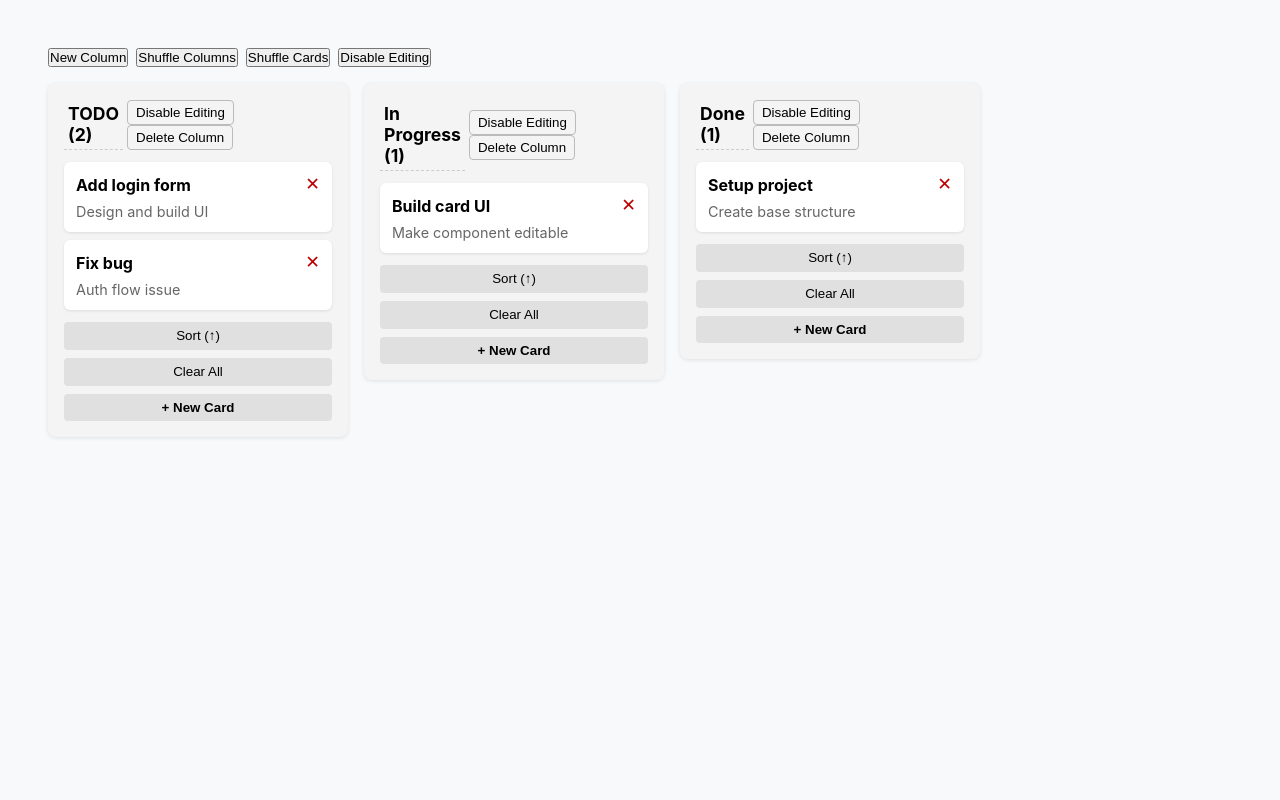
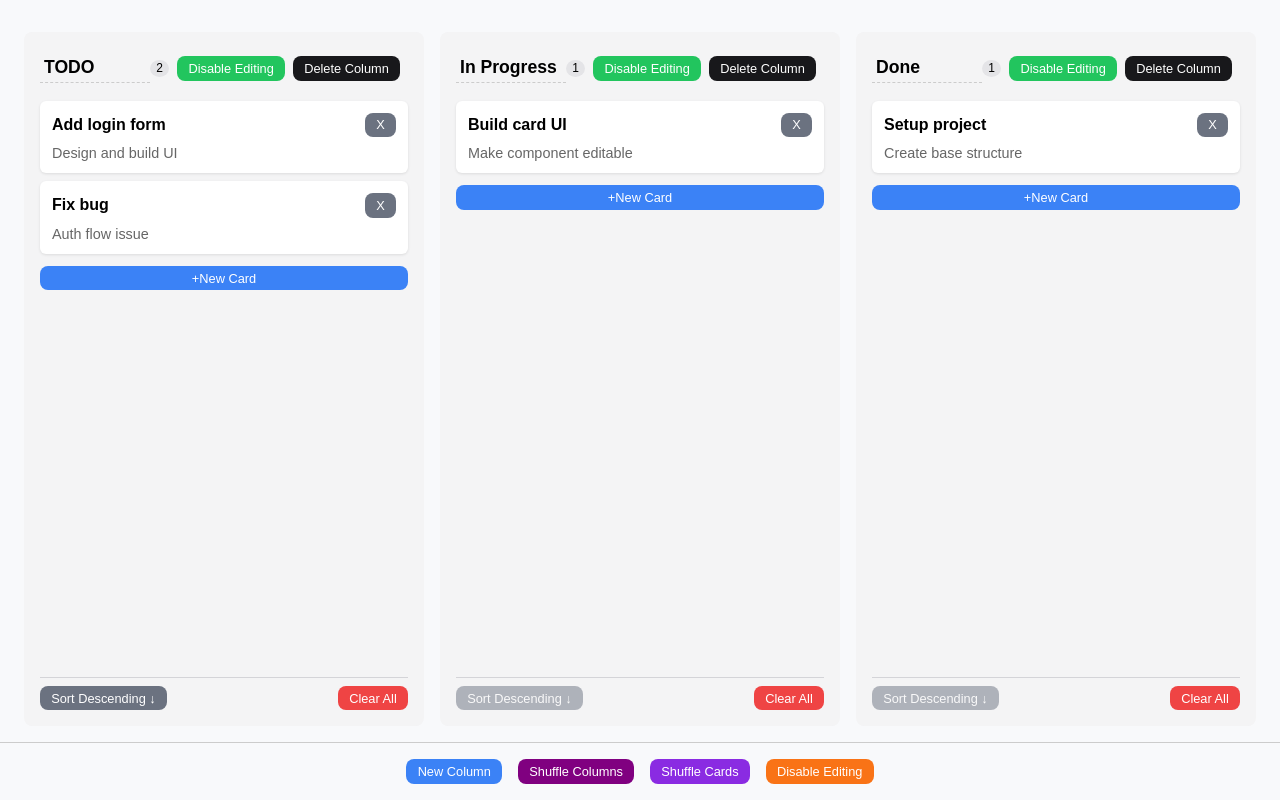
Before and after one commit to RodionCoach/test_bankingbad_vue, a Vue app: page / in a window 1280 px wide. Built offline with nearby package versions, Linux system fonts and the light colour scheme.

Commit message:
feat: add sort, card counter, styles improving

```diff
--- a/App.vue
+++ b/App.vue
@@ -1,6 +1,6 @@
 <template>
   <div class="app">
-    <Board title="TODO" cards="[]" />
+    <Board />
   </div>
 </template>
 
@@ -10,9 +10,7 @@ import Board from './modules/views/Board.vue'
 
 <style>
 .app {
-  padding: 2rem;
-  font-family: 'Inter', sans-serif;
+  font-family: sans-serif;
   background-color: #f8f9fb;
-  min-height: 100vh;
 }
 </style>
--- /dev/null
+++ b/components/actionButton/ActionButton.vue
@@ -0,0 +1,53 @@
+<template>
+    <button class="action-button" :style="{
+        backgroundColor: colorMap[color] || colorMap.gray,
+    }">
+        {{ label }}
+        <slot />
+    </button>
+</template>
+
+<script setup>
+defineProps({
+    label: String,
+    color: {
+        type: String,
+        default: 'gray'
+    }
+});
+
+const colorMap = {
+    blue: '#3b82f6',
+    red: '#ef4444',
+    green: '#22c55e',
+    orange: '#f97316',
+    black: '#18181b',
+    gray: '#6b7280',
+    purple: '#800080',
+    blueViolet: '#8a2be2'
+};
+
+</script>
+
+<style scoped>
+.action-button {
+    font-size: 0.8rem;
+    font-weight: 500;
+    padding: 0.3rem 0.7rem;
+    border-radius: 8px;
+    cursor: pointer;
+    border: none;
+    transition: background-color 0.2s ease;
+    white-space: nowrap;
+    color: white;
+}
+
+.action-button:hover {
+    opacity: 0.8;
+}
+
+.action-button:disabled {
+    opacity: 0.5;
+    cursor: initial;
+}
+</style>
--- a/index.html
+++ b/index.html
@@ -3,7 +3,7 @@
 <head>
   <meta charset="UTF-8">
   <meta name="viewport" content="width=device-width, initial-scale=1.0">
-  <title>Vue</title>
+  <title>Banking</title>
 </head>
 <body>
   <div id="app"></div>
--- a/modules/components/BoardColumn/BoardColumn.vue
+++ b/modules/components/BoardColumn/BoardColumn.vue
@@ -1,92 +1,74 @@
 <template>
   <div class="board-column">
     <div class="column-header">
-      <div class="column-title" :contenteditable="!column.disabled" @blur="emitTitle"
-        @keydown.enter.prevent="emitTitle">
-        {{ column.title }} ({{ column.cards.length }})
+      <div class="column-title" :contenteditable="editable" @blur="$emit('update-column-title', $event)"
+        @keydown.enter.prevent="$emit('update-column-title', $event)">
+        {{ title }}
       </div>
-      <div class="column-actions">
-        <button @click="$emit('toggle-disable')">
-          {{ column.disabled ? 'Enable Editing' : 'Disable Editing' }}
-        </button>
-        <button @click="$emit('delete-column')">Delete Column</button>
+      <span class="count">{{ cards.length }}</span>
+      <div class="column-controls">
+        <ActionButton :label="editable ? 'Disable Editing' : 'Unlock Column'" :color="editable ? 'green' : 'orange'"
+          @click="$emit('toggle-editing')" />
+        <ActionButton label="Delete Column" color="black" @click="$emit('delete-column')" />
       </div>
     </div>
 
     <div class="cards">
-      <Card v-for="card in sortedCards" :key="card.id" :card="card" :editingEnabled="!column.disabled"
-        @update="card => $emit('update-card', { cardId: card.id, ...card })"
-        @delete="cardId => $emit('delete-card', cardId)" />
+      <Card v-for="card in cards" :key="card.id" :card="card" :editable="editable"
+        @update="$emit('update-card', $event)" @delete="$emit('delete-card', $event)" />
+    </div>
+
+    <div v-if="editable" class="new-card">
+      <ActionButton class="new-card-button" label="+New Card" color="blue" @click="$emit('add-card')" />
     </div>
 
     <div class="column-footer">
-      <button @click="toggleSort">
-        Sort ({{ sortOrder === 'asc' ? '↑' : '↓' }})
-      </button>
-      <button @click="$emit('clear-cards')">Clear All</button>
-      <button class="add-card" @click="$emit('add-card')" :disabled="column.disabled">
-        + New Card
-      </button>
+      <ActionButton :disabled="cards.length < 2 || !editable"
+        :label="`Sort ${sortOrder === SORT_ASC_KEY ? 'Descending ↓' : 'Ascending ↑'}`"
+        @click="$emit('sort-cards', !(sortOrder === SORT_ASC_KEY))" />
+      <ActionButton :disabled="!editable" label="Clear All" color="red" @click="$emit('clear-cards')" />
     </div>
   </div>
 </template>
 
 <script setup>
-import { computed, ref } from 'vue'
-import Card from '../Card/Card.vue'
+import Card from '../Card/Card.vue';
+import ActionButton from '../../../components/actionButton/ActionButton.vue';
+import { SORT_ASC_KEY } from '../../utils/constants';
 
-const props = defineProps({
-  column: Object
-})
+defineProps({
+  title: String,
+  cards: Array,
+  editable: Boolean,
+  sortOrder: String,
+});
 
-const emit = defineEmits([
-  'update-column',
-  'delete-column',
+defineEmits([
   'add-card',
   'update-card',
   'delete-card',
+  'update-column-title',
+  'delete-column',
+  'sort-cards',
   'clear-cards',
-  'toggle-disable'
-])
-
-const sortOrder = ref('asc')
-
-const toggleSort = () => {
-  sortOrder.value = sortOrder.value === 'asc' ? 'desc' : 'asc'
-}
-
-const sortedCards = computed(() => {
-  return [...props.column.cards].sort((a, b) => {
-    const result = a.title.localeCompare(b.title)
-    return sortOrder.value === 'asc' ? result : -result
-  })
-})
-
-const emitTitle = (e) => {
-  const fullText = e.target.innerText
-  const stripped = fullText.replace(/\(\d+\)$/, '').trim()
-  if (stripped && stripped !== props.column.title) {
-    emit('update-column', stripped)
-  } else {
-    e.target.innerText = `${props.column.title} (${props.column.cards.length})`
-  }
-}
+  'toggle-editing',
+]);
 </script>
 
 <style scoped>
 .board-column {
-  background: #f4f4f4;
+  background: #f4f4f5;
+  border-radius: 0.5rem;
   padding: 1rem;
-  width: 300px;
-  border-radius: 8px;
-  box-shadow: 0 1px 4px rgba(0, 0, 0, 0.1);
   display: flex;
   flex-direction: column;
   gap: 0.75rem;
+  min-width: 400px;
 }
 
 .column-header {
   display: flex;
+  flex-wrap: wrap;
   justify-content: space-between;
   align-items: center;
 }
@@ -101,13 +83,17 @@ const emitTitle = (e) => {
   flex: 1;
 }
 
-.column-actions button {
-  margin-left: 0.25rem;
-  background: transparent;
-  border: 1px solid #bbb;
-  border-radius: 4px;
-  padding: 0.25rem 0.5rem;
-  cursor: pointer;
+.count {
+  background: #e4e4e7;
+  padding: 0.1rem 0.4rem;
+  border-radius: 50%;
+  font-size: 0.75rem;
+}
+
+.column-controls {
+  display: flex;
+  margin: 0.5rem;
+  gap: 0.5rem;
 }
 
 .cards {
@@ -118,20 +104,19 @@ const emitTitle = (e) => {
 
 .column-footer {
   display: flex;
-  flex-direction: column;
+  justify-content: space-between;
+  flex-wrap: wrap;
   gap: 0.5rem;
+  margin-top: auto;
+  padding-top: 0.5rem;
+  border-top: 1px solid #d4d4d8;
 }
 
-.column-footer button {
-  padding: 0.4rem;
-  border-radius: 4px;
-  border: none;
-  background-color: #e0e0e0;
-  cursor: pointer;
+.new-card {
+  display: flex;
 }
 
-.add-card {
-  background-color: #cce5ff;
-  font-weight: bold;
+.new-card-button {
+  flex: 1;
 }
 </style>
--- a/modules/components/Card/Card.vue
+++ b/modules/components/Card/Card.vue
@@ -1,20 +1,20 @@
 <template>
-  <div class="card" @dblclick="editMode = editingEnabled">
-    <template v-if="editMode && editingEnabled">
-      <input v-model="tempTitle" class="card-title-edit" placeholder="Title" />
-      <textarea v-model="tempDesc" class="card-desc-edit" placeholder="Description"></textarea>
+  <div class="card" @dblclick="editMode = editable">
+    <template v-if="editMode">
+      <input id="cardTitle" v-model="tempTitle" class="card-title-edit" placeholder="Title" />
+      <textarea id="cardDescription" v-model="tempDesc" class="card-desc-edit" placeholder="Description"></textarea>
 
       <div class="card-actions">
-        <button :disabled="!hasChanges" @click="saveChanges">Save Changes</button>
-        <button @click="cancelEdit">Cancel</button>
-        <button class="danger" @click="removeCard">Remove</button>
+        <ActionButton :disabled="!hasChanges" @click="saveChanges">Save Changes</ActionButton>
+        <ActionButton @click="cancelEdit">Cancel</ActionButton>
+        <ActionButton color="red" @click="removeCard">X</ActionButton>
       </div>
     </template>
 
     <template v-else>
       <div class="card-header">
         <h4 class="card-title">{{ card.title || '(No title)' }}</h4>
-        <button class="remove-btn" @click="removeCard">✕</button>
+        <ActionButton :disabled="!editable" @click="removeCard">X</ActionButton>
       </div>
       <p class="card-desc">{{ card.description || '(No description)' }}</p>
     </template>
@@ -22,11 +22,12 @@
 </template>
 
 <script setup>
-import { ref, computed, watch } from 'vue'
+import { ref, computed, watch } from 'vue';
+import ActionButton from '../../../components/actionButton/ActionButton.vue';
 
 const props = defineProps({
   card: Object,
-  editingEnabled: Boolean
+  editable: Boolean
 })
 
 const emit = defineEmits(['update', 'delete'])
@@ -85,14 +86,6 @@ watch(() => props.card, (newCard) => {
   margin: 0;
 }
 
-.remove-btn {
-  background: none;
-  border: none;
-  font-size: 1.1rem;
-  color: #b00;
-  cursor: pointer;
-}
-
 .card-desc {
   color: #666;
   font-size: 0.9rem;
@@ -113,12 +106,4 @@ watch(() => props.card, (newCard) => {
   gap: 0.5rem;
   margin-top: 0.5rem;
 }
-
-.danger {
-  background-color: #ffdddd;
-  border: 1px solid #cc0000;
-  color: #b00;
-  border-radius: 4px;
-  padding: 0.25rem 0.5rem;
-}
 </style>
--- /dev/null
+++ b/modules/utils/constants.js
@@ -0,0 +1,47 @@
+import generateId from "./generateId";
+
+const STORAGE_KEY = "board-data";
+const SORT_ASC_KEY = "asc";
+const SORT_DESC_KEY = "desc";
+
+const initialState = [
+  {
+    id: generateId(),
+    title: "TODO",
+    cards: [
+      {
+        id: generateId(),
+        title: "Add login form",
+        description: "Design and build UI",
+      },
+      { id: generateId(), title: "Fix bug", description: "Auth flow issue" },
+    ],
+    sortOrder: SORT_ASC_KEY,
+  },
+  {
+    id: generateId(),
+    title: "In Progress",
+    cards: [
+      {
+        id: generateId(),
+        title: "Build card UI",
+        description: "Make component editable",
+      },
+    ],
+    sortOrder: SORT_ASC_KEY,
+  },
+  {
+    id: generateId(),
+    title: "Done",
+    cards: [
+      {
+        id: generateId(),
+        title: "Setup project",
+        description: "Create base structure",
+      },
+    ],
+    sortOrder: SORT_ASC_KEY,
+  },
+];
+
+export { initialState, STORAGE_KEY, SORT_ASC_KEY, SORT_DESC_KEY };
--- /dev/null
+++ b/modules/utils/findColumnById.js
@@ -0,0 +1,3 @@
+export default function findColumnById(columns, columnId) {
+  return columns.find((c) => c.id === columnId);
+}
--- /dev/null
+++ b/modules/utils/generateId.js
@@ -0,0 +1,3 @@
+export default function generateId() {
+  return crypto.randomUUID();
+}
--- a/modules/views/Board.vue
+++ b/modules/views/Board.vue
@@ -1,90 +1,81 @@
 <template>
   <div class="board">
-    <div class="board-actions">
-      <button @click="addColumn">New Column</button>
-      <button @click="shuffleColumns">Shuffle Columns</button>
-      <button @click="shuffleCards">Shuffle Cards</button>
-      <button @click="toggleEditing">{{ editingEnabled ? 'Disable' : 'Enable' }} Editing</button>
+    <div class="columns">
+      <BoardColumn v-for="column in columns" :key="column.id" :cards="column.cards || []" :title="column.title"
+        :editable="!globalEditingDisabled && !column.editingDisabled" :sortOrder="column.sortOrder"
+        @add-card="() => addCard(column.id)" @update-card="updateData => updateCard(column.id, updateData)"
+        @delete-card="cardId => deleteCard(column.id, cardId)"
+        @update-column-title="(e) => updateColumnTitle(column.id, e)" @delete-column="() => deleteColumn(column.id)"
+        @sort-cards="order => sortCards(column.id, order)" @clear-cards="() => clearCards(column.id)"
+        @toggle-editing="() => toggleColumnEditing(column.id)" />
     </div>
 
-    <div class="columns">
-      <BoardColumn v-for="col in columns" :key="col.id" :column="col" :editingEnabled="editingEnabled"
-        @update-column="updateColumn(col.id, $event)" @delete-column="deleteColumn(col.id)" @add-card="addCard(col.id)"
-        @update-card="updateCard(col.id, $event)" @delete-card="deleteCard(col.id, $event)" />
+    <div class="board-actions">
+      <ActionButton @click="addColumn" label="New Column" color="blue" />
+      <ActionButton @click="shuffleColumns" label="Shuffle Columns" color="purple" />
+      <ActionButton @click="shuffleCards" label="Shuffle Cards" color="blueViolet" />
+      <ActionButton @click="toggleGlobalEditing" :label="globalEditingDisabled ? 'Enable Editing' : 'Disable Editing'"
+        :color="globalEditingDisabled ? 'green' : 'orange'" />
     </div>
   </div>
 </template>
 
 <script setup>
-import { ref, reactive, watch } from 'vue'
-import BoardColumn from '../components/BoardColumn/BoardColumn.vue'
+import { reactive, ref, watch, onMounted } from 'vue';
+import BoardColumn from '../components/BoardColumn/BoardColumn.vue';
+import ActionButton from '../../components/actionButton/ActionButton.vue';
+import findColumnById from '../utils/findColumnById';
+import { initialState, STORAGE_KEY, SORT_ASC_KEY, SORT_DESC_KEY } from '../utils/constants';
 
-const STORAGE_KEY = 'kanban-columns'
+const loadState = () => {
+  const savedData = localStorage.getItem(STORAGE_KEY);
+  const parsedSaveData = JSON.parse(savedData);
+  if (parsedSaveData && Array.isArray(parsedSaveData)) {
+    return parsedSaveData;
+  }
+  return initialState
+};
 
-function generateId() {
-  return crypto.randomUUID()
+const columns = reactive(loadState());
+const globalEditingDisabled = ref(false);
+
+watch(columns, () => {
+  localStorage.setItem(STORAGE_KEY, JSON.stringify(columns));
+}, { deep: true });
+
+const addColumn = () => {
+  columns.push({
+    id: Date.now(),
+    title: 'New Column',
+    editingDisabled: false,
+    cards: [],
+  });
+};
+
+const updateColumnTitle = (columnId, e) => {
+  const column = findColumnById(columns, columnId);
+  const innerText = e.target.innerText
+  if (column && innerText) column.title = innerText;
 }
 
-const getInitialData = () => {
-  const saved = localStorage.getItem(STORAGE_KEY)
-  if (saved) return JSON.parse(saved)
+const deleteColumn = (columnId) => {
+  const idx = columns.findColumnById(col => col.id === columnId);
+  if (idx !== -1) columns.splice(idx, 1);
+};
 
-  return [
-    {
-      id: generateId(),
-      title: 'TODO',
-      cards: [
-        { id: generateId(), title: 'Add login form', description: 'Design and build UI' },
-        { id: generateId(), title: 'Fix bug', description: 'Auth flow issue' }
-      ]
-    },
-    {
-      id: generateId(),
-      title: 'In Progress',
-      cards: [
-        { id: generateId(), title: 'Build card UI', description: 'Make component editable' }
-      ]
-    },
-    {
-      id: generateId(),
-      title: 'Done',
-      cards: [
-        { id: generateId(), title: 'Setup project', description: 'Create base structure' }
-      ]
-    }
-  ]
-}
+const addCard = (columnId) => {
+  const column = findColumnById(columns, columnId);
+  if (column) {
+    column.cards.push({
+      id: Date.now(),
+      title: '',
+      description: '',
+    });
+  }
+};
 
-const columns = reactive(getInitialData())
-const editingEnabled = ref(true)
-
-watch(columns, () => {
-  localStorage.setItem(STORAGE_KEY, JSON.stringify(columns))
-}, { deep: true })
-
-function addColumn() {
-  columns.push({ id: generateId(), title: 'New Column', cards: [] })
-}
-
-function updateColumn(columnId, newTitle) {
-  const column = columns.find(c => c.id === columnId)
-  if (column) column.title = newTitle
-}
-
-function deleteColumn(columnId) {
-  const index = columns.findIndex(c => c.id === columnId)
-  if (index !== -1) columns.splice(index, 1)
-}
-
-function addCard(columnId) {
-  const column = columns.find(c => c.id === columnId)
-  if (column) {
-    column.cards.push({ id: generateId(), title: '', description: '' })
-  }
-}
-
-function updateCard(columnId, { cardId, title, description }) {
-  const column = columns.find(c => c.id === columnId)
+const updateCard = (columnId, { cardId, title, description }) => {
+  const column = findColumnById(columns, columnId)
   if (!column) return
   const card = column.cards.find(c => c.id === cardId)
   if (card) {
@@ -93,42 +84,73 @@ function updateCard(columnId, { cardId, title, description }) {
   }
 }
 
-function deleteCard(columnId, cardId) {
-  const column = columns.find(c => c.id === columnId)
+const deleteCard = (columnId, cardId) => {
+  const column = findColumnById(columns, columnId);
   if (column) {
-    column.cards = column.cards.filter(c => c.id !== cardId)
+    column.cards = column.cards.filter(card => card.id !== cardId);
   }
-}
+};
 
-function toggleEditing() {
-  editingEnabled.value = !editingEnabled.value
-}
+const sortCards = (columnId, ascending) => {
+  const column = findColumnById(columns, columnId);
+  if (column) {
+    column.sortOrder = ascending ? SORT_ASC_KEY : SORT_DESC_KEY;
+    column.cards.sort((a, b) => a.title.localeCompare(b.title) * (ascending ? 1 : -1));
+  }
+};
 
-function shuffleColumns() {
-  columns.sort(() => Math.random() - 0.5)
-}
+const clearCards = (columnId) => {
+  const column = findColumnById(columns, columnId);
+  if (column) column.cards = [];
+};
 
-function shuffleCards() {
+const toggleColumnEditing = (columnId) => {
+  const column = findColumnById(columns, columnId);
+  if (column) column.editingDisabled = !column.editingDisabled;
+};
+
+const toggleGlobalEditing = () => {
+  globalEditingDisabled.value = !globalEditingDisabled.value;
+};
+
+const shuffleColumns = () => {
+  columns.sort(() => Math.random() - 0.5);
+};
+
+const shuffleCards = () => {
   columns.forEach(col => {
-    col.cards.sort(() => Math.random() - 0.5)
-  })
-}
+    col.cards.sort(() => Math.random() - 0.5);
+    col.sortOrder = "";
+  });
+};
 </script>
 
 <style scoped>
 .board {
-  padding: 1rem;
+  display: flex;
+  flex-direction: column;
+  height: 100vh;
+  padding-top: 2rem;
+  gap: 1rem;
+}
+
+.columns {
+  display: flex;
+  flex-direction: row;
+  flex-wrap: wrap;
+  justify-content: center;
+  gap: 1rem;
+  flex: 1 1 400px;
+  overflow-x: auto;
 }
 
 .board-actions {
   display: flex;
-  gap: 0.5rem;
-  margin-bottom: 1rem;
-}
-
-.columns {
-  display: flex;
+  flex-wrap: wrap;
+  justify-content: center;
+  align-content: center;
   gap: 1rem;
-  align-items: flex-start;
+  padding: 1rem;
+  border-top: 1px solid #ccc;
 }
 </style>
```
